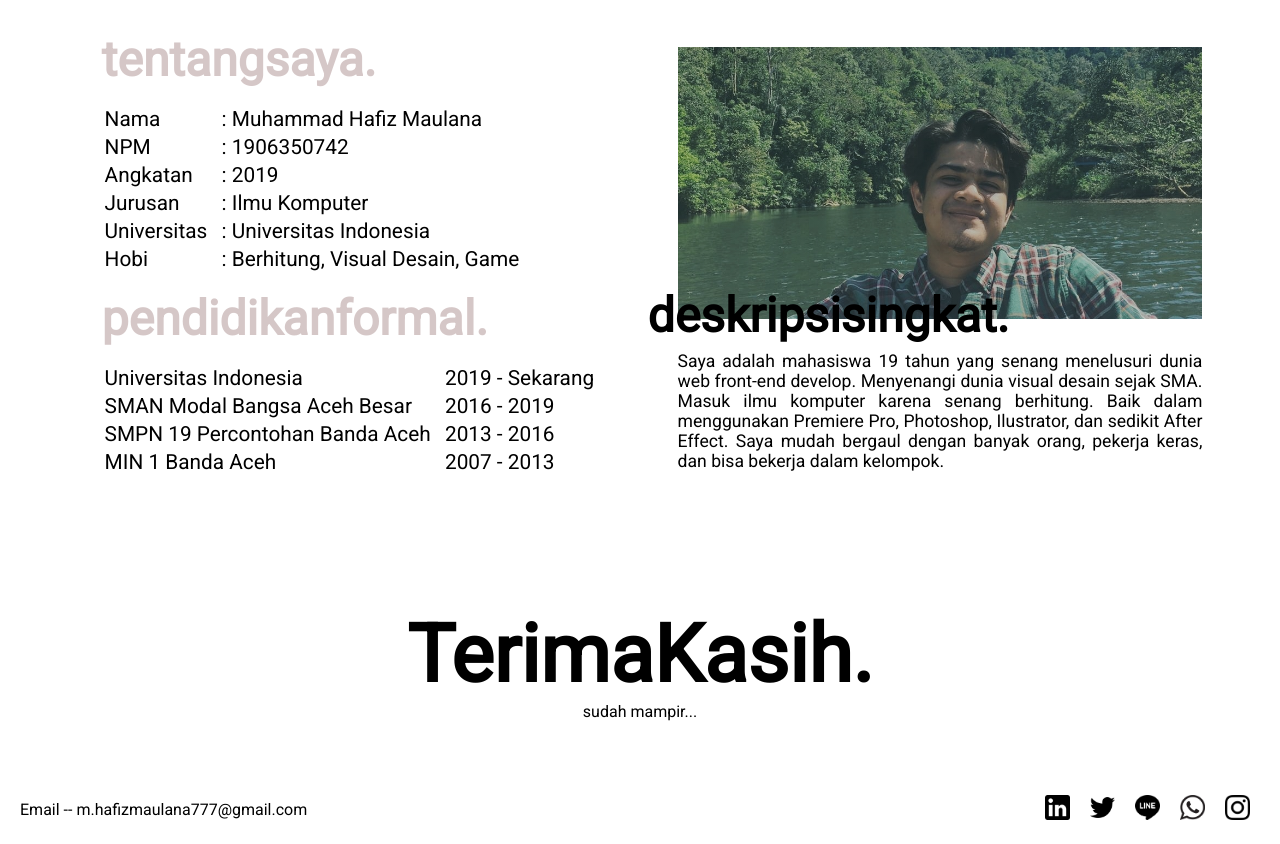
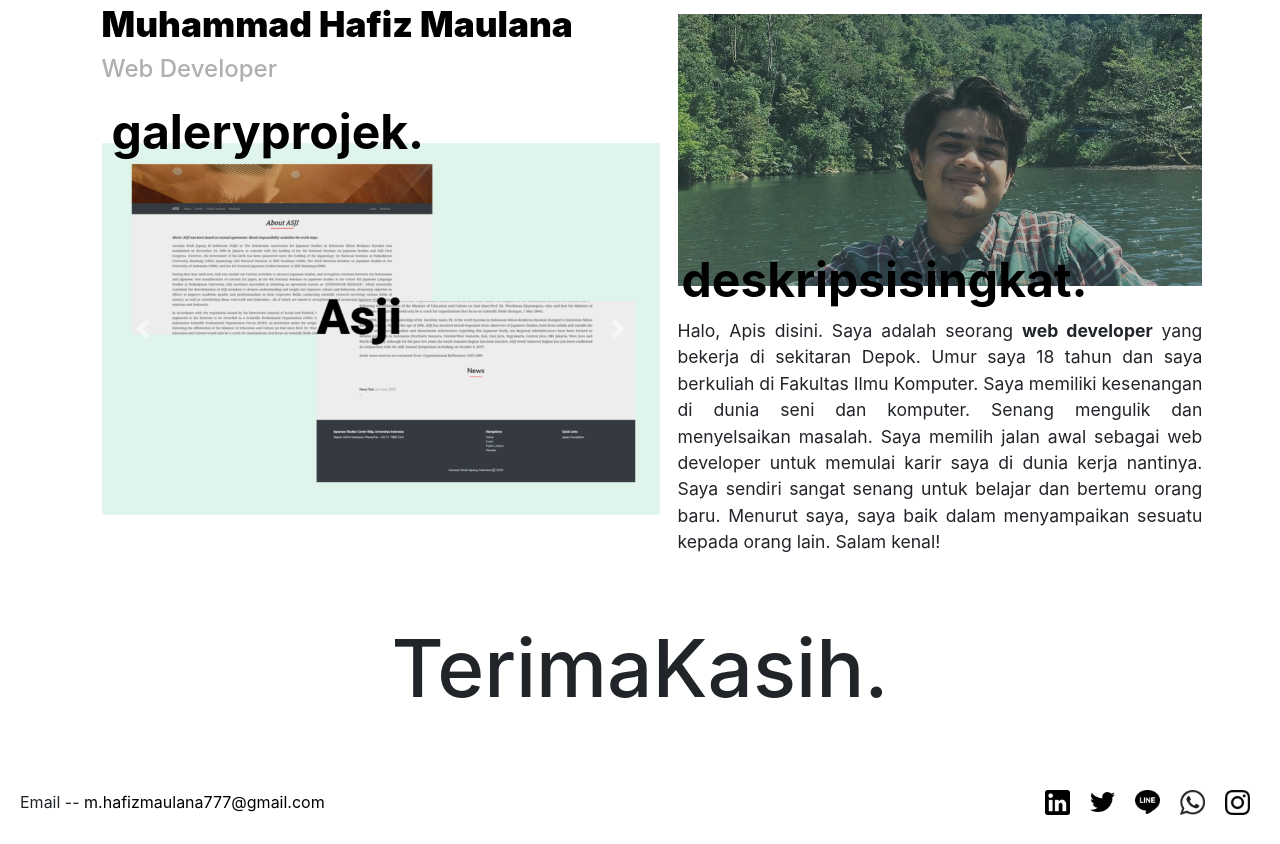
Before and after one commit to muhammadhafizmm/portfolio_PPW, a PHP site: page / in a window 1280 px wide. Shown: the part 1116-1960 px from the top of the page. After the commit the page ends 1931 px from the top, so only its background shows below. Run offline with PHP 8.4, Linux system fonts and the light colour scheme; some libraries are stand-ins or nearby versions.

Commit message:
buat buat lagi

```diff
--- a/home.html
+++ b/home.html
@@ -7,13 +7,15 @@
     <link rel="icon" href="img/logo.png">
     <title>Portfolio</title>
     <link rel="stylesheet" href="style/style.css">
-    <link href="https://fonts.googleapis.com/css?family=Roboto&display=swap" rel="stylesheet">
+    <!-- Bootstrap CSS -->
+    <link rel="stylesheet" href="https://maxcdn.bootstrapcdn.com/bootstrap/4.0.0/css/bootstrap.min.css" integrity="sha384-Gn5384xqQ1aoWXA+058RXPxPg6fy4IWvTNh0E263XmFcJlSAwiGgFAW/dAiS6JXm" crossorigin="anonymous">
+    <link href="https://fonts.googleapis.com/css2?family=Roboto:wght@100;300;400;500;700;900&display=swap" rel="stylesheet">
 </head>
 <body>
 
     <!-- navbar section -->
     <div class="navbar" id="navbar">
-        <div class="logo"><a href="">Hello.</a></div>
+        <div class="logo"><a href="">Halo.</a></div>
         <div class="mobile-menu-button" id="mobile-menu-button" onclick="tooglebtn1()">
             <span></span>
             <span></span>
@@ -39,11 +41,11 @@
     <!-- end of navbar section -->
     <section class="home-greeting">
         <div class="background1">
-            <span>Portfolio</span>
+            <span>Portofolio</span>
         </div>
         <h1>MUHAMMAD HAFIZ MAULANA.</h1>
         <div class="background2">
-            <span>Portfolio</span>
+            <span>Portofolio</span>
         </div>
     </section>
 
@@ -53,63 +55,42 @@
         <div class="biodata1">
             <div class="content">
                 <div class="tentangsaya">
-                    <span class="tittle1">tentangsaya.</span>
-                    <div class="table1">
-                    <table>
-                        <tr>
-                            <td>Nama</td>
-                            <td>: Muhammad Hafiz Maulana</td>
-                        </tr>
-                        <tr>
-                            <td>NPM</td>
-                            <td>: 1906350742</td>
-                        </tr>
-                        <tr>
-                            <td>Angkatan</td>
-                            <td>: 2019</td>
-                        </tr>
-                        <tr>
-                            <td>Jurusan</td>
-                            <td>: Ilmu Komputer</td>
-                        </tr>
-                        <tr>
-                            <td>Universitas &nbsp;</td>
-                            <td>: Universitas Indonesia</td>
-                        </tr>
-                        <tr>
-                            <td>Hobi</td>
-                            <td>: Berhitung, Visual Desain, Game</td>
-                        </tr>
-                    </table>
-                    </div>
+                    <span class="title1">Muhammad Hafiz Maulana</span>
+                    <span class="subtitle1">Web Developer</span>
                 </div>
-                <div class="pendidikan">
-                    <span class="tittle2">pendidikanformal.</span>
-                    <div class="table2">
-                        <table>
-                            <tr>
-                                <td>Universitas Indonesia</td>
-                                <td>2019 - Sekarang</td>
-                            </tr>
-                            <tr>
-                                <td>SMAN Modal Bangsa Aceh Besar</td>
-                                <td>2016 - 2019</td>
-                            </tr>
-                            <tr>
-                                <td>SMPN 19 Percontohan Banda Aceh &nbsp;</td>
-                                <td>2013 - 2016</td>
-                            </tr>
-                            <tr>
-                                <td>MIN 1 Banda Aceh</td>
-                                <td>2007 - 2013</td>
-                            </tr>
-                        </table>
+                <div class="pendidikan" id="project">
+                    <span class="title2">galeryprojek.</span>
+                    <div class="project">
+                        <div id="carouselExampleControls" class="carousel slide" data-ride="carousel">
+                            <div class="carousel-inner">
+                              <div class="carousel-item active">
+                                <div class="overlay" onclick="location.href='https://www.asji.com'">
+                                    <span>view</span>
+                                </div>
+                                <img class="d-block w-100" src="img/Asji2.png" alt="First slide">
+                              </div>
+                              <div class="carousel-item">
+                                <div class="overlay" onclick="location.href='https://www.studioinkproduction.com'">
+                                    <span>view</span>
+                                </div>
+                                <img class="d-block w-100" src="img/studioinkproduction.png" alt="Second slide">
+                              </div>
+                            </div>
+                            <a class="carousel-control-prev" href="#carouselExampleControls" role="button" data-slide="prev">
+                              <span class="carousel-control-prev-icon" aria-hidden="true"></span>
+                              <span class="sr-only">Previous</span>
+                            </a>
+                            <a class="carousel-control-next" href="#carouselExampleControls" role="button" data-slide="next">
+                              <span class="carousel-control-next-icon" aria-hidden="true"></span>
+                              <span class="sr-only">Next</span>
+                            </a>
+                          </div>
                     </div>
                 </div>
             </div>
             <div class="tentang-ku">
                 <div class="photo2"><span>deskripsisingkat.</span></div>
-                <p class="deskrip">Saya adalah mahasiswa 19 tahun yang senang menelusuri dunia web front-end develop. Menyenangi dunia visual desain sejak SMA. Masuk ilmu komputer karena senang berhitung. Baik dalam menggunakan Premiere Pro, Photoshop, Ilustrator, dan sedikit After Effect. Saya mudah bergaul dengan banyak orang, pekerja keras, dan bisa bekerja dalam kelompok.</p>
+                <p class="deskrip">Halo, Apis disini. Saya adalah seorang <b>web developer</b> yang bekerja di sekitaran Depok. Umur saya 18 tahun dan saya berkuliah di Fakultas Ilmu Komputer. Saya memiliki kesenangan di dunia seni dan komputer. Senang mengulik dan menyelsaikan masalah. Saya memilih jalan awal sebagai web developer untuk memulai karir saya di dunia kerja nantinya. Saya sendiri sangat senang untuk belajar dan bertemu orang baru. Menurut saya, saya baik dalam menyampaikan sesuatu kepada orang lain. Salam kenal!</p>
             </div>
         </div>
     </section>
@@ -120,7 +101,6 @@
     <!-- Section ThankYou -->
     <section class="thank-you">
         <h1>TerimaKasih.</h1>
-        <span>sudah mampir...</span>
     </section>
     <!-- end Section -->
 
@@ -147,6 +127,11 @@
 
 
 </body>
+<!-- bootstrap -->
+<script src="https://code.jquery.com/jquery-3.2.1.slim.min.js" integrity="sha384-KJ3o2DKtIkvYIK3UENzmM7KCkRr/rE9/Qpg6aAZGJwFDMVNA/GpGFF93hXpG5KkN" crossorigin="anonymous"></script>
+<script src="https://cdnjs.cloudflare.com/ajax/libs/popper.js/1.12.9/umd/popper.min.js" integrity="sha384-ApNbgh9B+Y1QKtv3Rn7W3mgPxhU9K/ScQsAP7hUibX39j7fakFPskvXusvfa0b4Q" crossorigin="anonymous"></script>
+<script src="https://maxcdn.bootstrapcdn.com/bootstrap/4.0.0/js/bootstrap.min.js" integrity="sha384-JZR6Spejh4U02d8jOt6vLEHfe/JQGiRRSQQxSfFWpi1MquVdAyjUar5+76PVCmYl" crossorigin="anonymous"></script>
+<!-- scroll -->
 <script src="https://unpkg.com/scroll-out/dist/scroll-out.min.js"></script>
 <script>
     ScrollOut();
--- a/style/_background.scss
+++ b/style/_background.scss
@@ -10,7 +10,7 @@
         animation: background1 5s ease infinite;
         span{
             font-size: 9em;
-            font-weight: 900;
+            font-weight: 700;
             color: rgba(77, 74, 74, 0.445);
             @include responsive(tabPort){
                 font-size: 7em;
@@ -43,7 +43,7 @@
 
         span{
             font-size: 9em;
-            font-weight: 900;
+            font-weight: 700;
             color: rgba(77, 74, 74, 0.445);
             @include responsive(tabPort){
                 font-size: 7em;
--- a/style/_footer.scss
+++ b/style/_footer.scss
@@ -1,7 +1,7 @@
 @import "./responsive";
 
 .footer{
-    width: calc(100% - 40px);
+    width: 100%;
     display: flex;
     align-items: center;
     justify-content: space-between;
--- a/style/_navbar.scss
+++ b/style/_navbar.scss
@@ -120,8 +120,7 @@
     }
 
     @include responsive(phone){
-      width: calc(100% - 12%);
-      padding: 6% 6% 6% 6%;
+      padding: 6%;
   }
 }
 
--- a/style/navbar.js
+++ b/style/navbar.js
@@ -3,6 +3,7 @@ function tooglebtn1() {
     var btn = document.getElementById("mobile-menu-button");
     var nav = document.getElementById("navbar");
     var ops = document.getElementById("select");
+    document.querySelector("html").classList.toggle("noscroll");
     btn.classList.toggle("active");
     ops.classList.toggle("active");
     nav.classList.toggle("active");
--- a/style/style.css
+++ b/style/style.css
@@ -17,7 +21,7 @@ body {
 }
 
 .footer {
-  width: calc(100% - 40px);
+  width: 100%;
   display: -webkit-box;
   display: -ms-flexbox;
   display: flex;
@@ -784,8 +658,8 @@ body {
 
 .content-bio .biodata1 .tentang-ku .photo2 span {
   position: relative;
-  bottom: -25px;
-  left: -30px;
+  bottom: -30px;
+  left: 4px;
   font-size: 4em;
   font-weight: 700;
   color: black;
@@ -874,11 +749,11 @@ body {
   }
 }
 
-.content-bio .biodata1 .content .tittle1, .content-bio .biodata1 .content .tittle2 {
-  margin: 0 0 1rem 0;
-  font-size: 4em;
-  font-weight: 700;
-  color: rgba(160, 128, 128, 0.445);
+.content-bio .biodata1 .content .title1 {
+  margin: 0;
+  font-size: 3.5em;
+  font-weight: 900;
+  color: black;
   display: -webkit-box;
   display: -ms-flexbox;
   display: flex;
@@ -889,51 +764,101 @@ body {
 }
 
 @media only screen and (max-width: 1400px) {
-  .content-bio .biodata1 .content .tittle1, .content-bio .biodata1 .content .tittle2 {
+  .content-bio .biodata1 .content .title1 {
+    font-size: 2.2em;
+  }
+}
+
+@media only screen and (max-width: 1100px) {
+  .content-bio .biodata1 .content .title1 {
+    font-size: 2em;
+  }
+}
+
+@media only screen and (max-width: 750px) {
+  .content-bio .biodata1 .content .title1 {
+    font-size: 1.3em;
+  }
+}
+
+.content-bio .biodata1 .content .subtitle1 {
+  margin: 0;
+  font-size: 1.5em;
+  font-weight: 500;
+  color: rgba(77, 74, 74, 0.445);
+}
+
+@media only screen and (max-width: 750px) {
+  .content-bio .biodata1 .content .subtitle1 {
+    font-size: 1em;
+  }
+}
+
+.content-bio .biodata1 .content .pendidikan {
+  margin-top: -1em;
+}
+
+.content-bio .biodata1 .content .pendidikan .project {
+  width: 97%;
+}
+
+.content-bio .biodata1 .content .title2 {
+  margin: 0;
+  font-size: 4em;
+  font-weight: 700;
+  z-index: 1;
+  position: relative;
+  top: 25px;
+  left: 10px;
+  color: black;
+}
+
+@media only screen and (max-width: 1100px) {
+  .content-bio .biodata1 .content .title2 {
+    text-align: right;
+  }
+}
+
+@media only screen and (max-width: 1400px) {
+  .content-bio .biodata1 .content .title2 {
     font-size: 3em;
   }
 }
 
-@media only screen and (max-width: 1100px) {
-  .content-bio .biodata1 .content .tittle1, .content-bio .biodata1 .content .tittle2 {
-    font-size: 2em;
+@media only screen and (max-width: 750px) {
+  .content-bio .biodata1 .content .title2 {
+    font-size: 2.5em;
+    left: -10px;
   }
 }
 
-@media only screen and (max-width: 1100px) {
-  .content-bio .biodata1 .content .tittle2 {
-    text-align: right;
-  }
+.content-bio .biodata1 .content .overlay {
+  position: absolute;
+  background-color: rgba(0, 0, 0, 0.411);
+  display: -webkit-box;
+  display: -ms-flexbox;
+  display: flex;
+  -webkit-box-pack: center;
+      -ms-flex-pack: center;
+          justify-content: center;
+  -webkit-box-align: center;
+      -ms-flex-align: center;
+          align-items: center;
+  width: 100%;
+  height: 100%;
+  opacity: 0;
+  -webkit-transition: all .2s ease-in-out;
+  transition: all .2s ease-in-out;
 }
 
-.content-bio .biodata1 .content .table1, .content-bio .biodata1 .content .table2 {
-  margin: 0 0 1rem 0;
-  display: block;
-  font-size: 1.5em;
+.content-bio .biodata1 .content .overlay:hover {
+  opacity: 1;
 }
 
-@media only screen and (max-width: 1400px) {
-  .content-bio .biodata1 .content .table1, .content-bio .biodata1 .content .table2 {
-    font-size: 1.3em;
-  }
-}
-
-@media only screen and (max-width: 1100px) {
-  .content-bio .biodata1 .content .table1, .content-bio .biodata1 .content .table2 {
-    font-size: 1em;
-  }
-}
-
-@media only screen and (max-width: 750px) {
-  .content-bio .biodata1 .content .table1, .content-bio .biodata1 .content .table2 {
-    font-size: .8em;
-  }
-}
-
-@media only screen and (max-width: 1100px) {
-  .content-bio .biodata1 .content .table2 {
-    float: right;
-  }
+.content-bio .biodata1 .content .overlay span {
+  color: white;
+  font-size: 1.5em;
+  font-weight: 400;
 }
 
 .thank-you {
--- a/style/style.scss
+++ b/style/style.scss
@@ -1,6 +1,9 @@
 html{
     scroll-behavior: smooth;
     overflow-x: hidden;
+}
+.noscroll{
+    overflow: hidden;
 }
 body{
     display: flex;
@@ -34,82 +37,6 @@ body{
             font-size: 3em;
         }
     }
-}
-.project-section{
-    width: 100%;
-    margin-top: 3rem;
-    .header-project{
-        width: 100%;
-        padding-top: 2rem;
-        display: flex;
-        justify-content: center;
-        align-items: center;
-        span{
-            font-size: 5em;
-            font-weight: 900;
-            transition: all .5s ease-in;
-            @include responsive(phone){
-                font-size: 2.8em;
-            }
-        }
-    }
-    .gallery-project{
-        width: 100%;
-        display: flex;
-        flex-direction: column;
-        align-items: flex-start;
-        .proj{
-            width: 80%;
-            height: 35vh;
-            margin: 1rem 0 1rem 0;
-            display: flex;
-            align-items: center;
-            justify-content: flex-end;
-            cursor: pointer;
-            @include responsive(tabPort){
-                width: 100%;
-            }
-            span{
-                position: relative;
-                padding: 0 1rem 0 1rem;
-                color: black;
-                font-size: 6em;
-                font-weight: 800;
-                transform: translateX(45%);
-                @include responsive(tabPort){
-                    color: white;
-                    transform: translateX(0);
-                }
-                @include responsive(phone){
-                    font-size: 2.5em;
-                }
-            }
-            &:nth-child(even){
-                align-self: flex-end;
-                justify-content: flex-start;
-                span{
-                    transform: translateX(-45%);
-                    @include responsive(tabPort){
-                        color: white;
-                        transform: translateX(0);
-                    }
-                }
-            }
-            &:nth-child(1){
-                background: linear-gradient(0deg, rgba(72, 79, 90, 0.555),  rgba(132, 147, 175, 0.555)), url(../img/Bismit1.png);
-                background-position: 50% 45%;
-                background-repeat: no-repeat;
-                background-size: cover;
-            }
-            &:nth-child(2){
-                background: linear-gradient(0deg,  rgba(72, 79, 90, 0.555), rgba(132, 147, 175, 0.555)), url(../img/StudioDesktop1.png);
-                background-position: 50% 45%;
-                background-repeat: no-repeat;
-                background-size: cover;
-            }
-        }
-    }
-
 }
 
 .content-bio{
@@ -174,8 +101,8 @@ body{
                 align-items: flex-end;
                 span{
                     position: relative;
-                    bottom: -25px;
-                    left: -30px;
+                    bottom: -30px;
+                    left: 4px;
                     font-size: 4em;
                     font-weight: 700;
                     color: rgb(0, 0, 0);
@@ -186,6 +113,7 @@ body{
                     }
                     @include responsive(phone){
                         font-size: 2.5em;
+                        left: -10px;
                     }
 
                 }
@@ -223,45 +151,76 @@ body{
                 flex-direction: column;
                 justify-content: center;
             }
-            .tittle1{
-                margin: 0 0 1rem 0;
-                font-size: 4em;
-                font-weight: 700;
-                color: rgba(160, 128, 128, 0.445);
+            .title1{
+                margin: 0;
+                font-size: 3.5em;
+                font-weight: 900;
+                color: black;
                 display: flex;
                 flex-direction: column;
                 @include responsive(tabLan){
-                    font-size: 3em;
+                    font-size: 2.2em;
                 }
                 @include responsive(tabPort){
                     font-size: 2em;
                 }
+                @include responsive(phone){
+                    font-size: 1.3em;
+                }
 
             }
-            .tittle2{
-                @extend .tittle1;
+            .subtitle1{
+                margin: 0;
+                font-size: 1.5em;
+                font-weight: 500;
+                color: rgba(77, 74, 74, 0.445);
+                @include responsive(phone){
+                    font-size: 1em;
+                }
+            }
+            .pendidikan{
+                margin-top: -1em;
+                .project{
+                    width: 97%;
+                }
+            }
+            .title2{
+                margin: 0;
+                font-size: 4em;
+                font-weight: 700;
+                z-index: 1;
+                position: relative;
+                top: 25px;
+                left: 10px;
+                color: black;
                 @include responsive(tabPort){
                     text-align: right;
                 }
-            }
-            .table1{
-                margin: 0 0 1rem 0;
-                display: block;
-                font-size: 1.5em;
                 @include responsive(tabLan){
-                    font-size: 1.3em;
-                }
-                @include responsive(tabPort){
-                    font-size: 1em;
+                    font-size: 3em;
                 }
                 @include responsive(phone){
-                    font-size: .8em;
+                    font-size: 2.5em;
+                    left: -10px;
                 }
             }
-            .table2{
-                @extend .table1;
-                @include responsive(tabPort){
-                    float: right;
+            .overlay{
+                position: absolute;
+                background-color: rgba(0, 0, 0, 0.411);
+                display: flex;
+                justify-content: center;
+                align-items: center;
+                width: 100%;
+                height: 100%;
+                opacity: 0;
+                transition: all .2s ease-in-out;
+                &:hover{
+                    opacity: 1;
+                }
+                span{
+                    color: white;
+                    font-size: 1.5em;
+                    font-weight: 400;
                 }
             }
         }
```
Also changed, not shown: other parts of style/style.css (+8 -133 lines), img/Asji2.png (added), img/Bismit1.png (deleted), img/BismitPhone(1).PNG (deleted), img/Desktop(1).PNG (deleted), img/StudioDesktop(2).PNG (deleted), img/StudioDesktop(3).PNG (deleted), img/StudioDesktop(4).PNG (deleted), img/StudioDesktop1.png (deleted), img/studioinkproduction.png (added), 3 other files.
